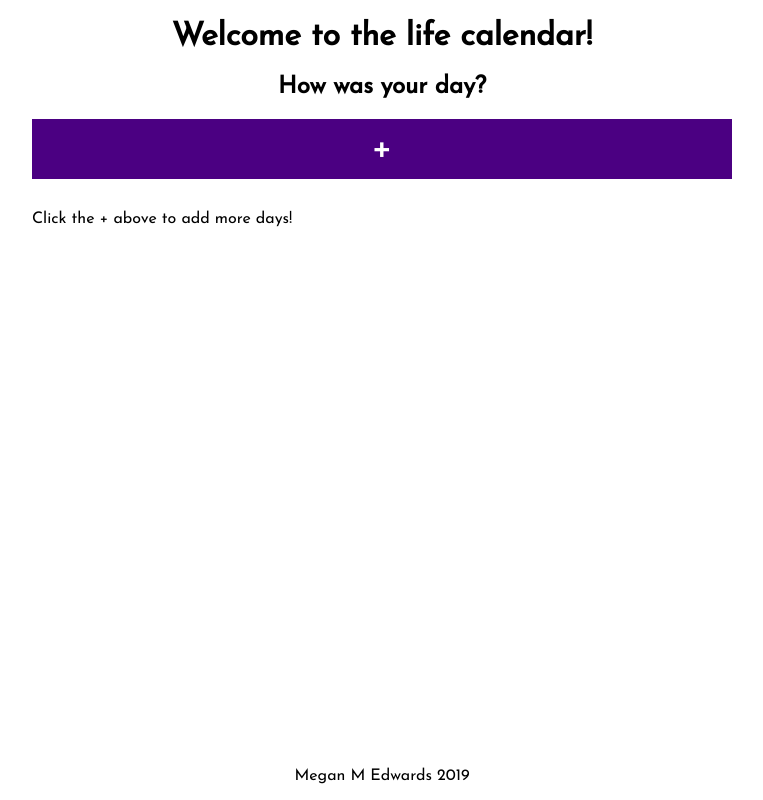
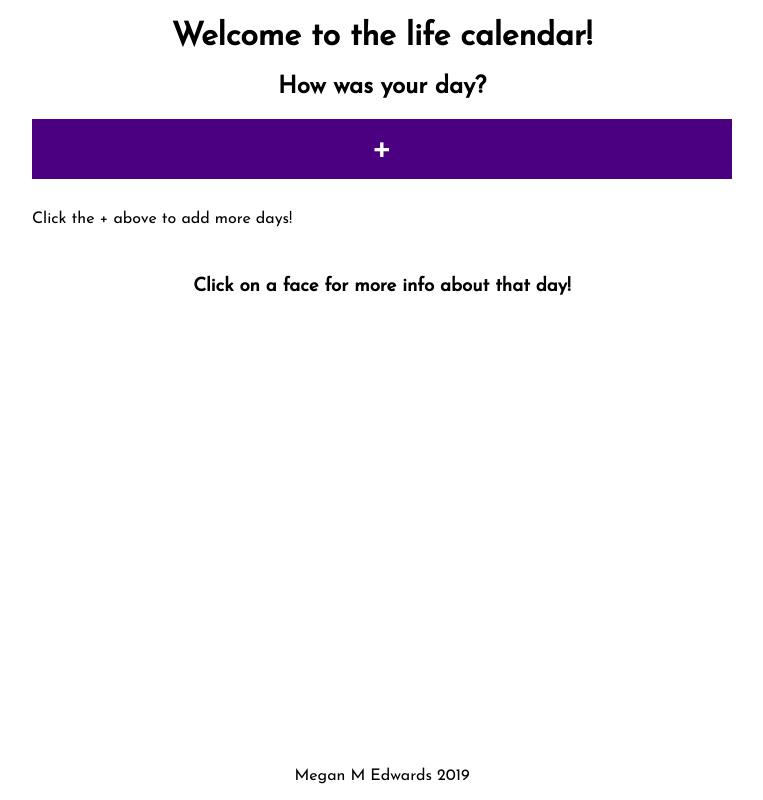
Before and after one commit to m-m-e/f-online-life-calendar-m-m-e, a React (Create React App) app: page /#/ in a window 1280 px wide. Shown: the whole page, without its empty margins (258-1021 px from the left). Built offline with nearby package versions, Linux system fonts and the light colour scheme.

Commit message:
add modal box

```diff
--- a/src/components/app/App.js
+++ b/src/components/app/App.js
@@ -11,11 +11,15 @@ class App extends React.Component {
     this.state = {
       newMood: {},
       days: [],
-      isError: false
+      isError: false,
+      isModalVisible: false,
+      chosenDay: {}
     }
     this.updateMood = this.updateMood.bind(this);
     this.addMood = this.addMood.bind(this);
     this.clearMood = this.clearMood.bind(this);
+    this.showModal = this.showModal.bind(this);
+    this.hideModal = this.hideModal.bind(this);
   }
 
   componentDidMount(){
@@ -36,8 +40,9 @@ class App extends React.Component {
   }
 
   addMood(event){
-    const mood = this.state.newMood;
-      if (Object.keys(mood).length >= 2){
+    const {newMood: mood, days} = this.state;
+    const previous = days.find(element => element.date === mood.date);
+      if (Object.keys(mood).length >= 2 && previous.date !== mood.date){
       this.setState(prevState => {
         const dayToAdd = {...prevState.newMood};
         const currentDays = [...prevState.days];
@@ -51,9 +56,20 @@ class App extends React.Component {
     }
   }
 
+  showModal(event){
+    const { days } = this.state;
+    const current = event.currentTarget;
+    let chosenDayInfo = days.find(element => element.date === current.title);
+    this.setState({isModalVisible: true, chosenDay: chosenDayInfo})
+  }
+
+  hideModal(){
+    this.setState({isModalVisible: false, chosenDay: {}})
+  }
+
   render(){
-    const {newMood, days, isError} = this.state;
-    const {updateMood, addMood, clearMood} = this;
+    const {newMood, days, isError, isModalVisible, chosenDay} = this.state;
+    const {updateMood, addMood, clearMood, showModal, hideModal} = this;
     return (
       <div className="app">
         <header className="header">
@@ -66,7 +82,13 @@ class App extends React.Component {
           <div className="wrapper main__wrapper">
             <Switch>
               <Route exact path="/" render={ () => (
-                <Calendar days={days} />
+                <Calendar
+                  days={days}
+                  isModalVisible={isModalVisible}
+                  showModal={showModal}
+                  chosenDay={chosenDay}
+                  hideModal={hideModal}
+                />
               )}/>
               <Route path="/editor" render={ () => (
                 <Editor
--- a/src/components/calendar/Calendar.js
+++ b/src/components/calendar/Calendar.js
@@ -2,18 +2,27 @@ import React from 'react';
 import {DayList} from '../dayList/DayList';
 import './calendar.scss';
 import {Link} from 'react-router-dom';
+import {Modal} from '../modal/Modal';
 
 const Calendar = (props) => {
-  const {days} = props;
+  const {days, isModalVisible, showModal, chosenDay, hideModal} = props;
   return (
     <section className="calendar">
       <div className="add__button">
         <Link to="/editor">+</Link>
       </div>
-      <DayList days={days} />
+      <DayList days={days} showModal={showModal}/>
       {days.length === 0 &&
         <p className="error">Click the + above to add more days!</p>
       }
+      <h3 className="more__info">
+        Click on a face for more info about that day!
+      </h3>
+      <Modal
+        isModalVisible={isModalVisible}
+        info={chosenDay}
+        hideModal={hideModal}
+      />
     </section>
   );
 };
--- a/src/components/calendar/calendar.scss
+++ b/src/components/calendar/calendar.scss
@@ -19,4 +19,9 @@
     color: $color-white;
     text-decoration: none;
   }
+
+  .more__info{
+    text-align: center;
+    margin-top: 50px;
+  }
 }
--- a/src/components/day/Day.js
+++ b/src/components/day/Day.js
@@ -2,10 +2,11 @@ import React from 'react';
 import './day.scss';
 
 const Day = (props) => {
-  const {day} = props;
+  const {day, showModal} = props;
   return (
     <li className="day">
       <div
+      onClick={showModal}
       title={day.date}
       className={
         day.mood === 'good'
--- a/src/components/dayList/DayList.js
+++ b/src/components/dayList/DayList.js
@@ -3,12 +3,16 @@ import {Day} from '../day/Day';
 import './dayList.scss';
 
 const DayList = (props) => {
-  const {days} = props;
+  const {days, showModal} = props;
   return (
     <ul className="day__list">
       {days && days.map(
         (item, index) =>
-        <Day day={item} key={index} />
+        <Day
+          day={item}
+          key={index}
+          showModal={showModal}
+        />
       )}
     </ul>
   );
--- /dev/null
+++ b/src/components/modal/Modal.js
@@ -0,0 +1,27 @@
+import React from 'react';
+import './modal.scss';
+
+export const Modal = props => {
+  const {isModalVisible, info, hideModal} = props;
+  return (
+    <div
+      className=
+        {isModalVisible === true
+          ?
+            "modal__visible"
+          :
+            "modal__hidden"
+        }>
+      {info &&
+        <div className="modal__content">
+          <p className="modal__date">{info.date}</p>
+          <p className="modal__mood">{`Today was a ${info.mood} day.`}</p>
+          {info.message &&
+            <p className="modal__info">{info.message}</p>
+          }
+        </div>
+      }
+      <div className="close__modal" onClick={hideModal}>X</div>
+    </div>
+  )
+}
--- /dev/null
+++ b/src/components/modal/modal.scss
@@ -0,0 +1,44 @@
+@import '../../stylesheets/variables';
+
+.modal__visible {
+  background: $color-grey;
+  color: $color-white;
+  box-shadow: 2px 2px 5px $color-black;
+  opacity: 0.9;
+  height: 200px;
+  width: 200px;
+  position: absolute;
+  top: 50%;
+  left: 50%;
+  transform: translate(-50%, -50%);
+  display: flex;
+  justify-content: center;
+  align-items: center;
+
+  @media all and (min-width: 768px){
+    width: 300px;
+    height: 250px;
+  }
+
+  @media all and (min-width: 1024px){
+    width: 400px;
+  }
+
+  .close__modal {
+    height: 20px;
+    width: 20px;
+    position: absolute;
+    text-align: center;
+    padding: 5px;
+    top: 10px;
+    right: 10px;
+
+    &:hover{
+      cursor: pointer;
+    }
+  }
+}
+
+.modal__hidden {
+  display: none;
+}
```
